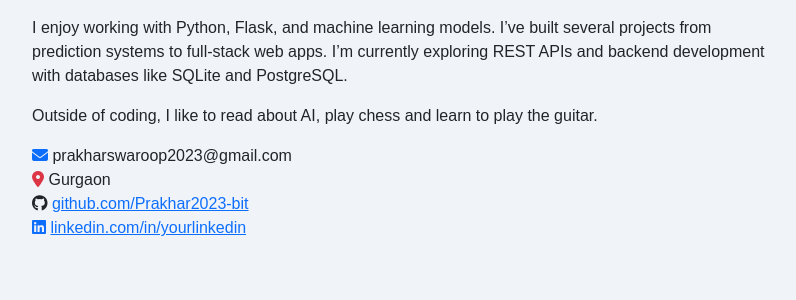
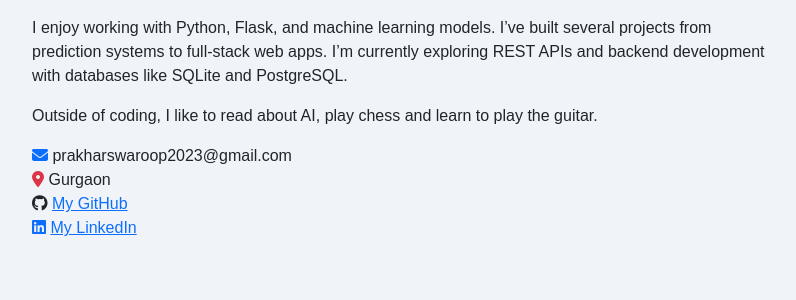
Before and after one commit to Prakhar2023-bit/Portfolio, a Flask app: page /about in a window 1280 px wide. Shown: the part 234-534 px from the top of the page, without its empty margins (50-846 px from the left). Run offline with Flask 3, Linux system fonts and the light colour scheme.

Commit message:
LinkedIn Change

```diff
--- a/templates/about.html
+++ b/templates/about.html
@@ -17,8 +17,8 @@
       <ul class="list-unstyled mt-3">
         <li><i class="fas fa-envelope text-primary"></i> prakharswaroop2023@gmail.com</li>
         <li><i class="fas fa-map-marker-alt text-danger"></i> Gurgaon</li>
-        <li><i class="fab fa-github text-dark"></i> <a href="https://github.com/Prakhar2023-bit" target="_blank">github.com/Prakhar2023-bit</a></li>
-        <li><i class="fab fa-linkedin text-primary"></i> <a href="https://www.linkedin.com/in/prakhar-s-aa949828a/" target="_blank">linkedin.com/in/yourlinkedin</a></li>
+        <li><i class="fab fa-github text-dark"></i> <a href="https://github.com/Prakhar2023-bit" target="_blank">My GitHub</a></li>
+        <li><i class="fab fa-linkedin text-primary"></i> <a href="https://www.linkedin.com/in/prakhar-s-aa949828a/" target="_blank">My LinkedIn</a></li>
       </ul>
     </div>
   </div>
```
